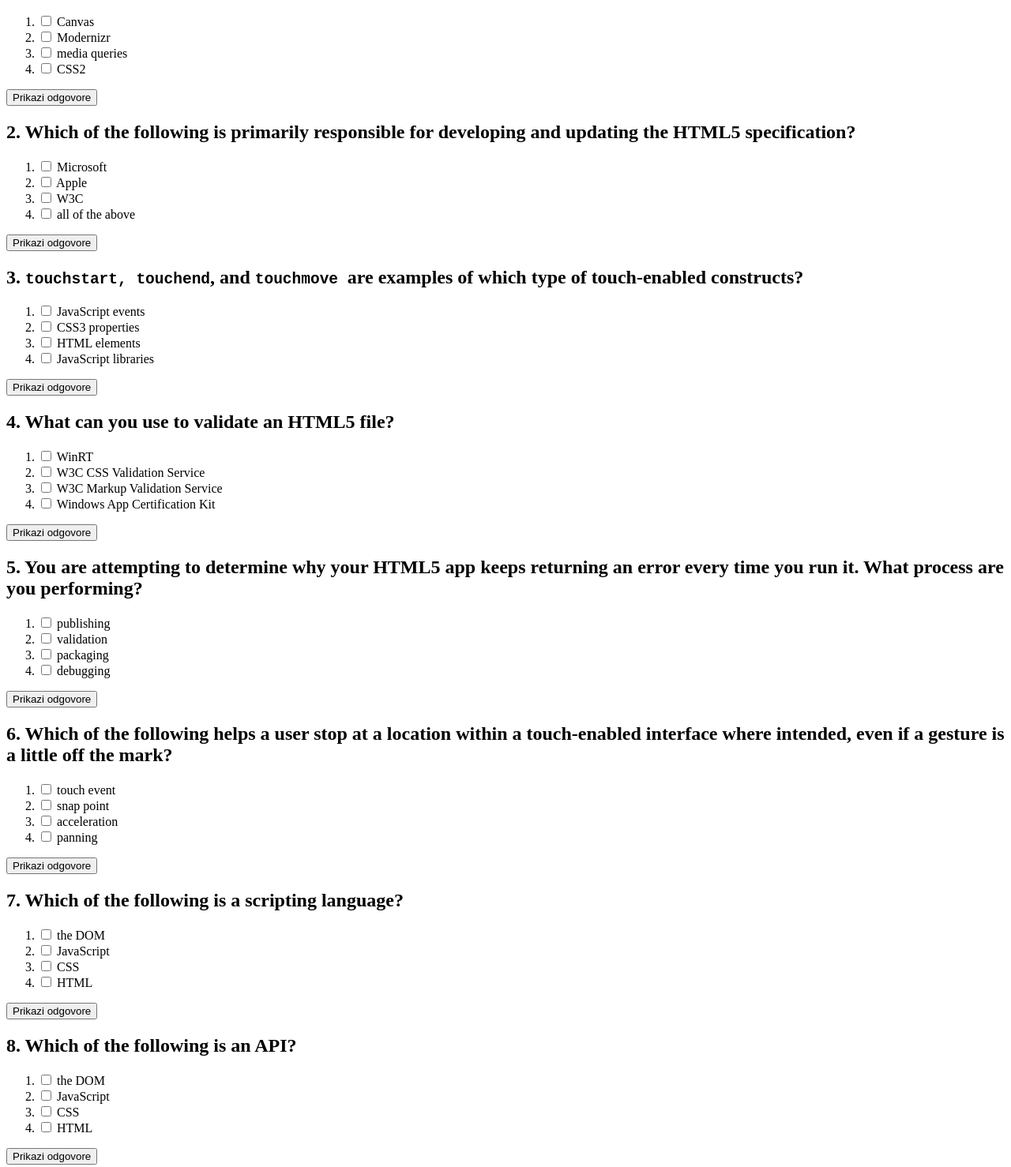
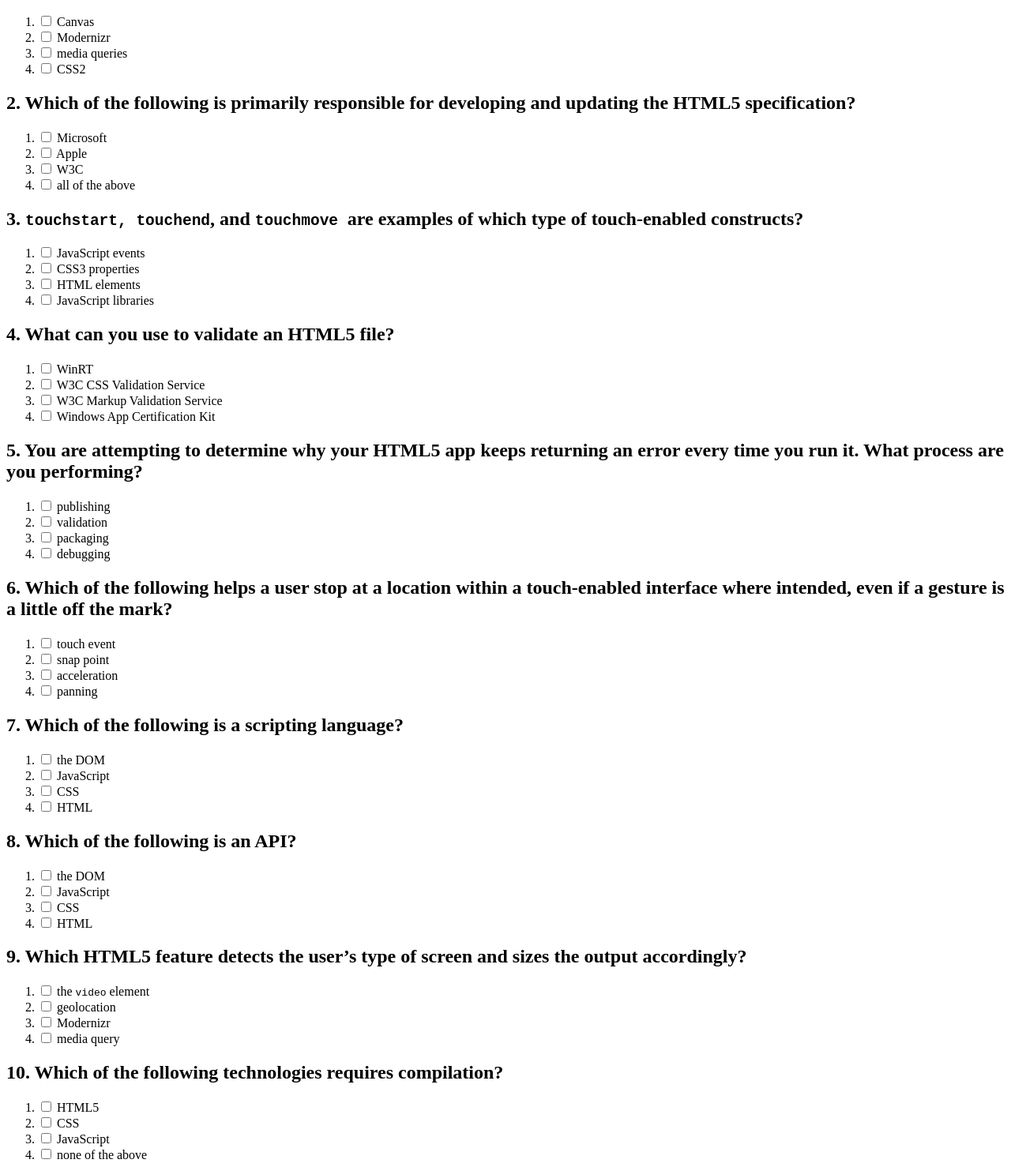
Before and after one commit to ApeironHTML5Group/quiz, a plain HTML site: page app/knowledge-assessment/L1.html in a window 1280 px wide. Shown: the part 50-1528 px from the top of the page at 79% size. Drawn offline with Linux system fonts and the light colour scheme.

Commit message:
Uklonjen višak Button-a, ostavljen samo jedan

```diff
--- a/app/knowledge-assessment/L1.html
+++ b/app/knowledge-assessment/L1.html
@@ -15,7 +15,6 @@
 			<li id="q1_a4"><input type="checkbox" /> CSS2 </li>
 		</ol>
     </section>
-    <button type="button" id="show-answers1">Prikazi odgovore</button>
 
     <section id="q2" data-correct-answer-id="q2_a3">
         <h1>2. Which of the following is primarily responsible for developing and updating the HTML5 specification?</h1>
@@ -26,7 +25,6 @@
 			<li id="q2_a4"><input type="checkbox" /> all of the above </li>
 		</ol>
     </section>
-    <button type="button" id="show-answers2">Prikazi odgovore</button>
 
     <section id="q3" data-correct-answer-id="q3_a1">
         <h1>3. <code>touchstart, touchend</code>, and <code>touchmove </code> are examples of which type of touch-enabled constructs?</h1>
@@ -37,7 +35,6 @@
 			<li id="q3_a4"><input type="checkbox" /> JavaScript libraries </li>
 		</ol>
     </section>
-    <button type="button" id="show-answers3">Prikazi odgovore</button>
 
       <section id="q4" data-correct-answer-id="q4_a3">
         <h1>4. What can you use to validate an HTML5 file?</h1>
@@ -48,7 +45,6 @@
 			<li id="q4_a4"><input type="checkbox" /> Windows App Certification Kit </li>
 		</ol>
     </section>
-    <button type="button" id="show-answers4">Prikazi odgovore</button>
 
      <section id="q5" data-correct-answer-id="q5_a4">
         <h1>5. You are attempting to determine why your HTML5 app keeps returning an error every time
@@ -60,7 +56,6 @@
 			<li id="q5_a4"><input type="checkbox" /> debugging </li>
 		</ol>
     </section>
-    <button type="button" id="show-answers5">Prikazi odgovore</button>
 
 	<section id="q6" data-correct-answer-id="q6_a2">
         <h1>6. Which of the following helps a user stop at a location within a touch-enabled interface where
@@ -72,7 +67,6 @@
 			<li id="q6_a4"><input type="checkbox" /> panning </li>
 		</ol>
     </section>
-    <button type="button" id="show-answers6">Prikazi odgovore</button>
 
     <section id="q7" data-correct-answer-id="q7_a2">
         <h1>7. Which of the following is a scripting language?</h1>
@@ -83,7 +77,6 @@
 			<li id="q7_a4"><input type="checkbox" /> HTML </li>
 		</ol>
     </section>
-    <button type="button" id="show-answers7">Prikazi odgovore</button>
 
     <section id="q8" data-correct-answer-id="q8_a1">
         <h1>8. Which of the following is an API?</h1>
@@ -94,7 +87,6 @@
 			<li id="q8_a4"><input type="checkbox" /> HTML </li>
 		</ol>
     </section>
-    <button type="button" id="show-answers8">Prikazi odgovore</button>
 
 	<section id="q9" data-correct-answer-id="q9_a4">
         <h1>9. Which HTML5 feature detects the user’s type of screen and sizes the output accordingly?</h1>
@@ -105,7 +97,6 @@
 			<li id="q9_a4"><input type="checkbox" /> media query </li>
 		</ol>
     </section>
-    <button type="button" id="show-answers9">Prikazi odgovore</button>
 
 	<section id="q10" data-correct-answer-id="q10_a4">
         <h1>10. Which of the following technologies requires compilation?</h1>
@@ -116,7 +107,7 @@
 			<li id="q10_a4"><input type="checkbox" /> none of the above </li>
 		</ol>
     </section>
-    <button type="button" id="show-answers10">Prikazi odgovore</button>
+
 
     <section id="q11" data-correct-answer-id="q11_a3">
         <h1>11. When creating a packaged app, which file describes properties of the app and what the app
@@ -128,7 +119,7 @@
 			<li id="q11_a4"><input type="checkbox" /> File API </li>
 		</ol>
     </section>
-    <button type="button" id="show-answers11">Prikazi odgovore</button>
+
 
      <section id="q12" data-correct-answer-id="q12_a4">
         <h1>12. Which of the following is false of app packages? (Choose all that is false.)</h1>
@@ -139,7 +130,7 @@
 			<li id="q12_a4"><input type="checkbox" /> A package cannot contain other packages. </li>
 		</ol>
     </section>
-    <button type="button" id="show-answers12">Prikazi odgovore</button>
+
 
     <section id="q13" data-correct-answer-id="q13_a1">
         <h1>13. Which of the following handles communication between installed apps?</h1>
@@ -150,7 +141,7 @@
 			<li id="q13_a4"><input type="checkbox" /> Hypertext Transport Protocol (HTTP) </li>
 		</ol>
     </section>
-    <button type="button" id="show-answers13">Prikazi odgovore</button>
+
 
     <section id="q14" data-correct-answer-id="q14_a3">
         <h1>14. Which of the following is a kind of credential that protects assemblies?</h1>
@@ -161,7 +152,7 @@
 			<li id="q14_a4"><input type="checkbox" /> app manifest </li>
 		</ol>
     </section>
-    <button type="button" id="show-answers14">Prikazi odgovore</button>
+
 
     <section id="q15" data-correct-answer-id="q15_a3">
         <h1>15. Which of the following a list of instructions for enabling a Web browser or a Web server to
@@ -173,7 +164,7 @@
 			<li id="q15_a4"><input type="checkbox" /> none of the above </li>
 		</ol>
     </section>
-    <button type="button" id="show-answers15">Prikazi odgovore</button>
+
 
      <section id="q16" data-correct-answer-id="q16_a4">
         <h1>16. If you want your app to access a device, another app, the Internet, or anything outside of
@@ -186,7 +177,7 @@
 			<li id="q16_a4"><input type="checkbox" /> Capabilities </li>
 		</ol>
     </section>
-    <button type="button" id="show-answers16">Prikazi odgovore</button>
+
 
      <section id="q17" data-correct-answer-id="q17_a3">
         <h1>17. What is the process of maintaining Web page information during multiple requests for the
@@ -198,7 +189,7 @@
 			<li id="q17_a4"><input type="checkbox" /> Browsing </li>
 		</ol>
     </section>
-    <button type="button" id="show-answers17">Prikazi odgovore</button>
+
 
     <section id="q18" data-correct-answer-id="q18_a2">
         <h1>18. You are developing a Web app that uses a shopping cart. When a user completes a purchase,
@@ -211,7 +202,7 @@
 			<li id="q18_a4"><input type="checkbox" /> none of the above </li>
 		</ol>
     </section>
-    <button type="button" id="show-answers18">Prikazi odgovore</button>
+
 
     <section id="q19" data-correct-answer-id="q19_a5">
         <h1>19. Which of the following would you expect to see in an AppCache cache manifest file?
@@ -224,7 +215,7 @@
 			<li id="q19_a5"><input type="checkbox" /> all of the above </li>
 		</ol>
     </section>
-    <button type="button" id="show-answers19">Prikazi odgovore</button>
+
 
      <section id="q20" data-correct-answer-id="q20_a3">
         <h1>20. You are preparing to publish an app to the Windows Store. Where do you provide statements
@@ -236,7 +227,9 @@
 			<li id="q20_a4"><input type="checkbox" /> Windows Store developer account profile </li>
 		</ol>
     </section>
-    <button type="button" id="show-answers20">Prikazi odgovore</button>
+
+    <button type="button" id="show-answers">Prikazi odgovore</button>
+
 	<script src="../js/app.js"></script>
 
 </body>
```
